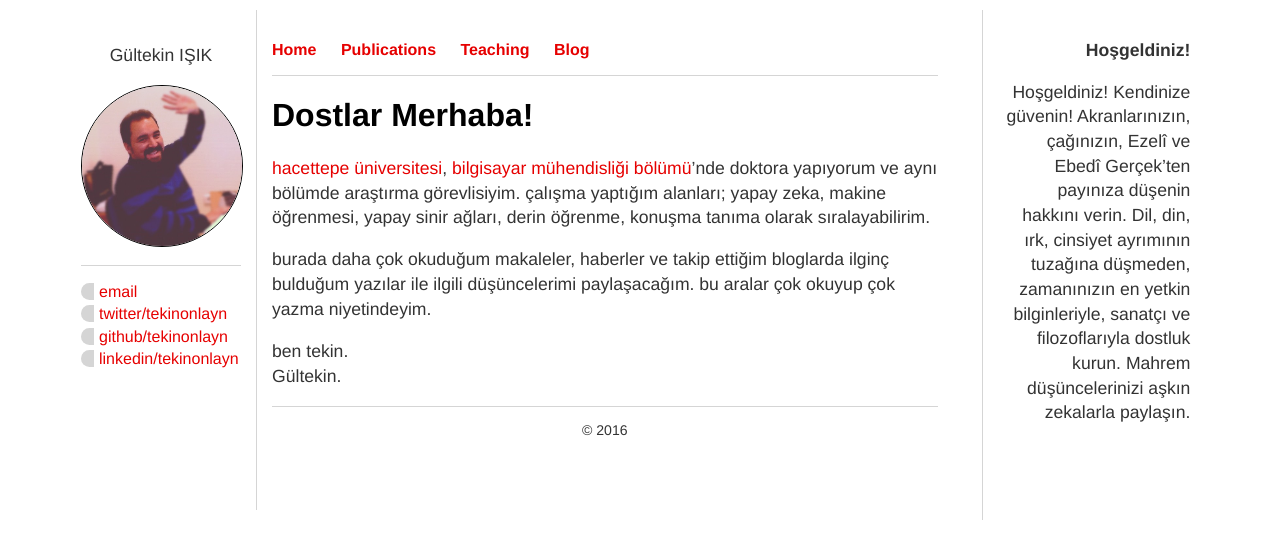
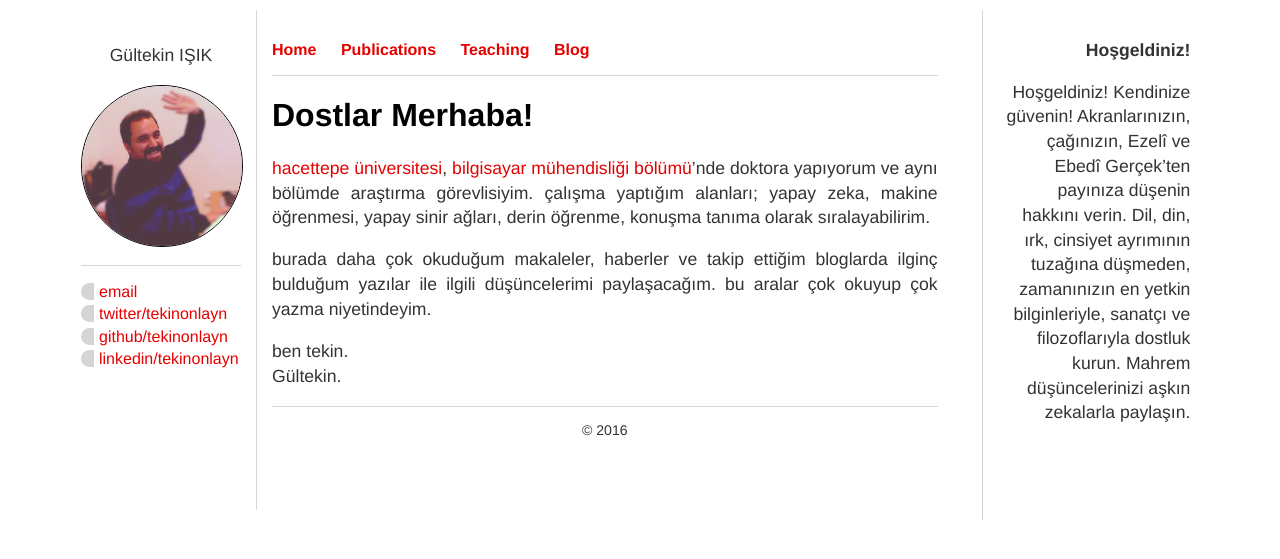
Before and after one commit to tekinonlayn/gi.github.io, a Jekyll site: the page built from index.html, in a window 1280 px wide. Shown: the top 559 px of the page. Built offline with Jekyll 4.4.1, drawn with Linux system fonts in a browser that asks for light colours.

Commit message:
Update varsay.css

```diff
--- a/css/varsay.css
+++ b/css/varsay.css
@@ -123,3 +123,6 @@ ul.posts li {
 caption {
     caption-side: bottom;
 }
+.blurb {
+    text-align: justify;
+}
```
